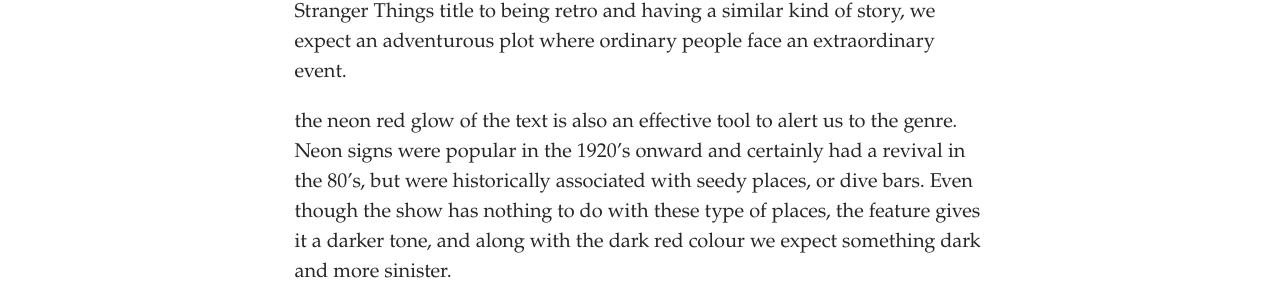
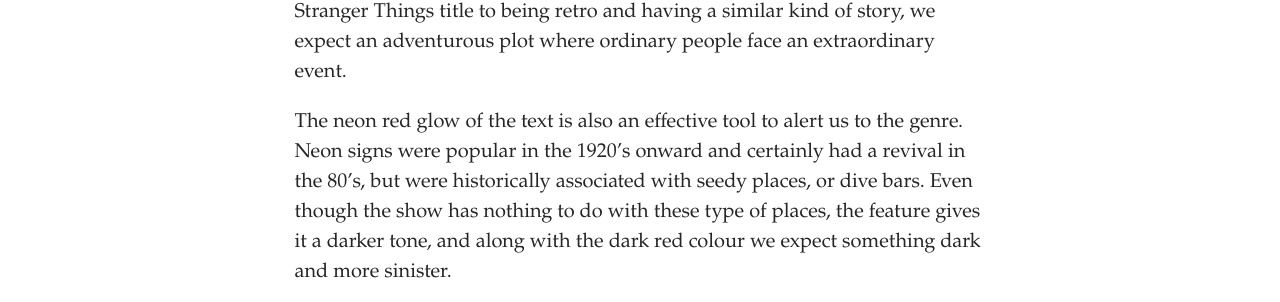
Before and after one commit to caseygrenfell/typography, a Jekyll site: the page built from _posts/2020-10-10-let’s-turn-this-upside-down.md, in a window 1280 px wide. Shown: the part 712-1014 px from the top of the page. Built offline with Jekyll 4.4.1, drawn with Linux system fonts in a browser that asks for light colours; some web fonts are replaced.

Commit message:
Update Post “2020-10-10-let’s-turn-this-upside-down”

```diff
--- a/_posts/2020-10-10-let’s-turn-this-upside-down.md
+++ b/_posts/2020-10-10-let’s-turn-this-upside-down.md
@@ -10,4 +10,4 @@
 
 The hollowed out feature of the text is comparable to the Star Wars text, the original trilogy was realeased from 1970-1982 and the plot revolves around a man thrust into a heroic journey. This choice helps the audience associate the Stranger Things title to being retro and having a similar kind of story, we expect an adventurous plot where ordinary people face an extraordinary event.
 
-the neon red glow of the text is also an effective tool to alert us to the genre. Neon signs were popular in the 1920’s onward and certainly had a revival in the 80’s, but were historically associated with seedy places, or dive bars. Even though the show has nothing to do with these type of places, the feature gives it a darker tone, and along with the dark red colour we expect something dark and more sinister.
+The neon red glow of the text is also an effective tool to alert us to the genre. Neon signs were popular in the 1920’s onward and certainly had a revival in the 80’s, but were historically associated with seedy places, or dive bars. Even though the show has nothing to do with these type of places, the feature gives it a darker tone, and along with the dark red colour we expect something dark and more sinister.
```
